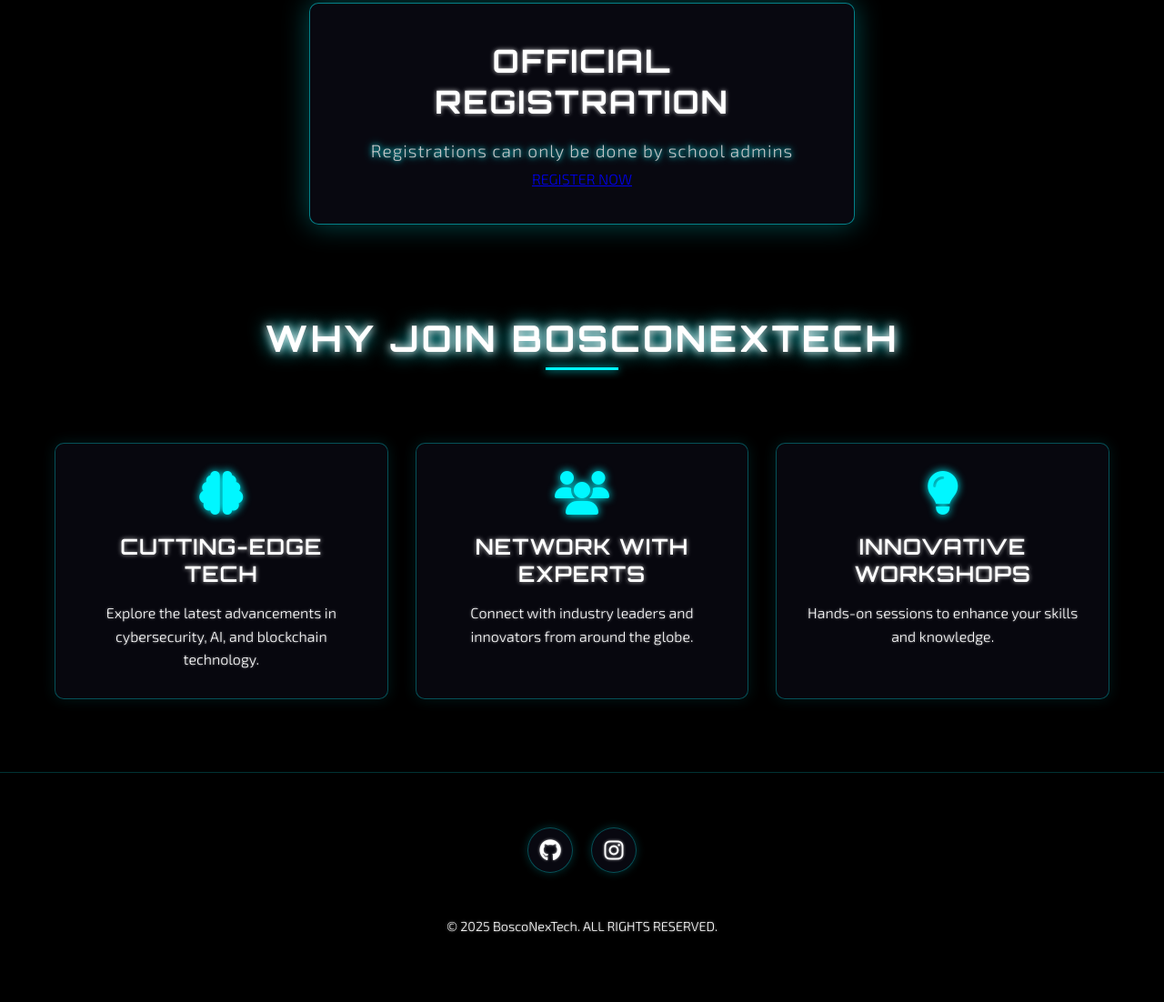
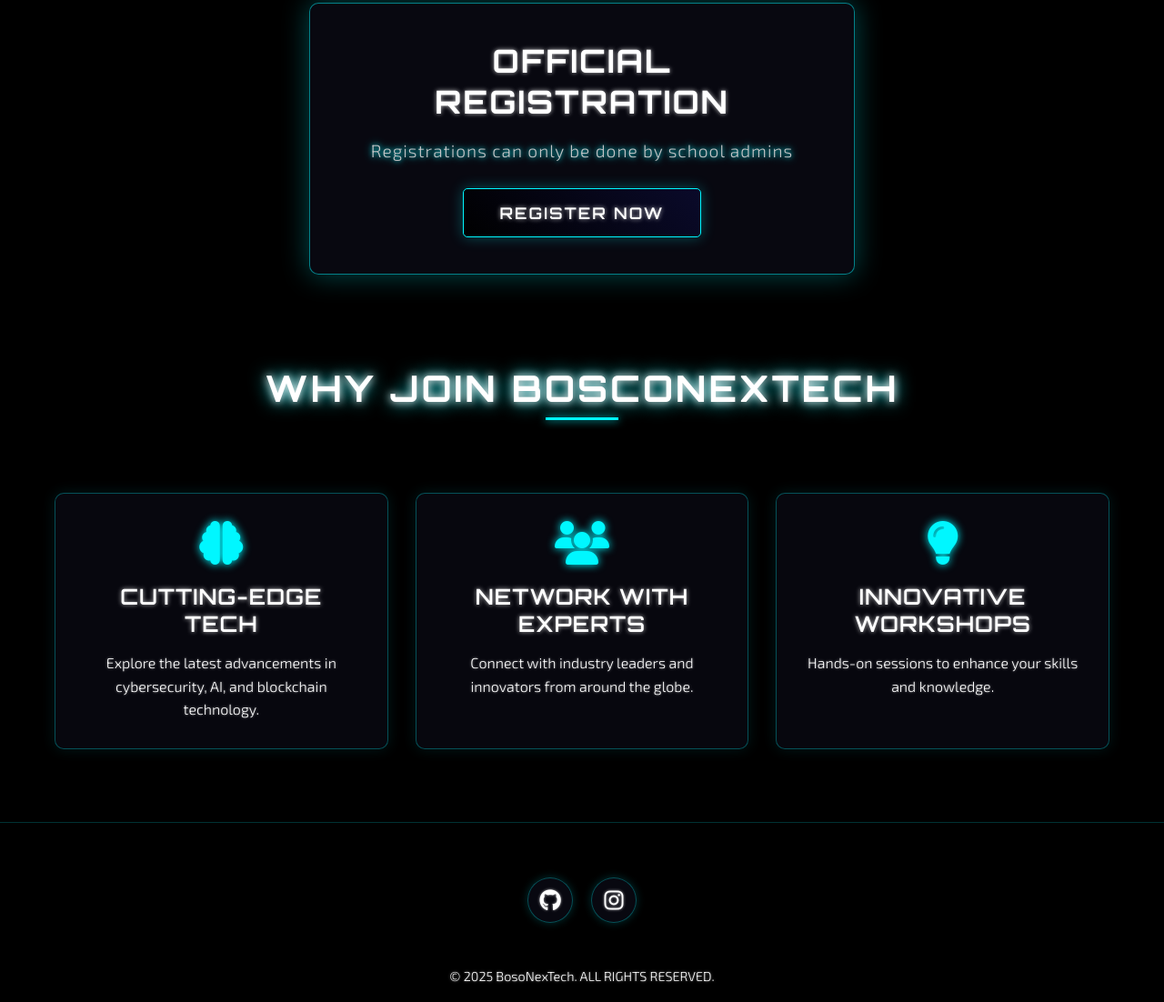
Before and after one commit to Rizzhe/BoscoNexTech, a plain HTML site: page index.html in a window 1280 px wide. Shown: the part 897-1999 px from the top of the page at 91% size. Before the commit the page ends 1944 px from the top, so only its background shows below. Drawn offline with Linux system fonts and the light colour scheme.

Commit message:
Update index.html

```diff
--- a/index.html
+++ b/index.html
@@ -511,7 +511,7 @@
     <div class="cyber-grid"></div>
     <header>
         <nav class="nav-container">
-            <div class="logo">BoscoNexTech</div>
+            <div class="logo">BosoNexTech</div>
             <nav>
                 <a href="boscoevents.html">Events</a>
                 <a href="bosocontactus.html">Contact</a>
@@ -528,10 +528,10 @@
         </div>
     </section>
 
-     <section class="registration-box">
+    <section class="registration-box">
         <h2>OFFICIAL REGISTRATION</h2>
         <p class="digital-text">Registrations can only be done by school admins</p>
-        <a href=" https://forms.gle/qCPU7cxo2Utr9zeRA" target="_blank">REGISTER NOW</a>
+        <a href=" https://forms.gle/qCPU7cxo2Utr9zeRA" class="registration-button" target="_blank">REGISTER NOW</a>
     </section>
 
     <section class="features">
@@ -561,7 +561,7 @@
                 <a href="#"><i class="fab fa-github"></i></a>
                 <a href="https://www.instagram.com/dbgbosconextech2025?igsh=eGtma3Rrbmw1dWZ4"><i class="fab fa-instagram"></i></a>
             </div>
-            <p class="copyright">&copy; 2025 BoscoNexTech. ALL RIGHTS RESERVED.</p>
+            <p class="copyright">&copy; 2025 BosoNexTech. ALL RIGHTS RESERVED.</p>
         </div>
     </footer>
 
```
